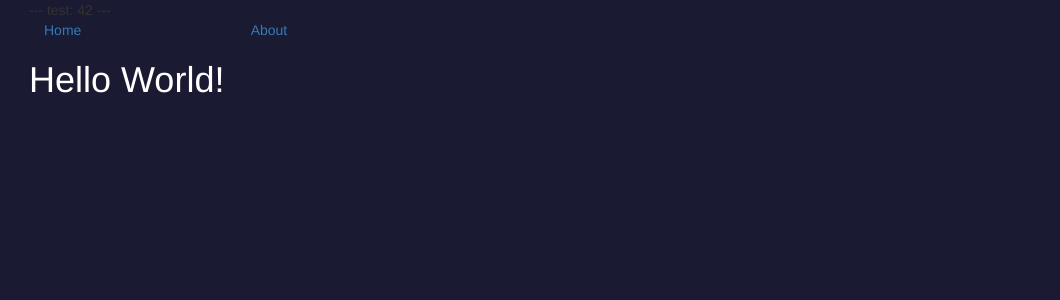
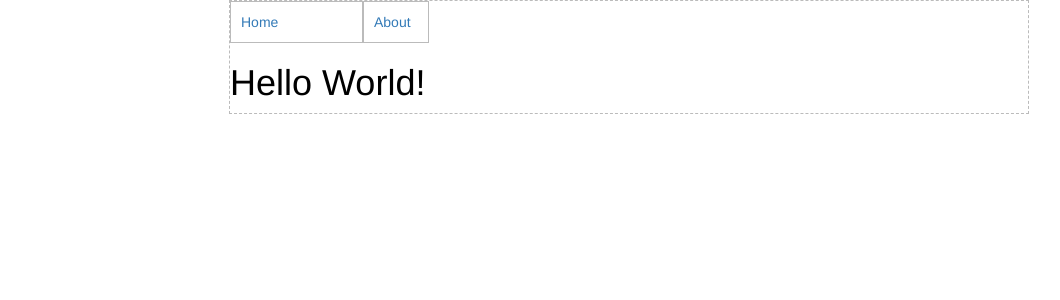
Before and after one commit to pfaion/pfaion.github.io, a Jekyll site: the page built from index.md, in a window 1280 px wide. Shown: the top 300 px of the page, without its empty margins (11-1071 px from the left). Built offline with Jekyll 4.4.1, drawn with Linux system fonts in a browser that asks for light colours; nearby versions of some CDN libraries.

Commit message:
WIP cleanup menu

```diff
--- a/_config.yml
+++ b/_config.yml
@@ -3,7 +3,6 @@ title: Yet Another Cool Blog Title
 #email: p.faion@web.de
 description: >
   This will be my awesome blog once I have it set up.
-
 
 sass:
   sass_dir: _sass
--- a/_includes/head.html
+++ b/_includes/head.html
@@ -2,15 +2,15 @@
   <title>Home</title>
 
   <!-- bootstrap CDN -->
-  <link rel="stylesheet" href="https://maxcdn.bootstrapcdn.com/bootstrap/3.3.7/css/bootstrap.min.css" integrity="sha384-BVYiiSIFeK1dGmJRAkycuHAHRg32OmUcww7on3RYdg4Va+PmSTsz/K68vbdEjh4u" crossorigin="anonymous">
+  <link rel="stylesheet" href="https://maxcdn.bootstrapcdn.com/bootstrap/3.3.7/css/bootstrap.min.css" integrity="sha384-BVYiiSIFeK1dGmJRAkycuHAHRg32OmUcww7on3RYdg4Va+PmSTsz/K68vbdEjh4u" crossorigin="anonymous" />
 
-  <meta name="viewport" content="width=device-width, initial-scale=1">
-
-  <link rel="stylesheet" href="{{ "/assets/css/main.css" | relative_url }}">
+  <meta name="viewport" content="width=device-width, initial-scale=1" />
 
   <script src="https://code.jquery.com/jquery-3.2.1.slim.min.js" charset="utf-8"></script>
 
-  </script>
+
+
+  <link rel="stylesheet" href="{{ "/assets/css/main.css" | relative_url }}" />
 
 
 </head>
--- a/_includes/header.html
+++ b/_includes/header.html
@@ -1,15 +1,11 @@
----
-test: 42
----
 <header>
+  <div class="container-fluid">
 
-  <div class="container-fluid">
-    <div class="row">
-      <a href="{{baseurl}}" class="col-md-2">Home</a>
+      <div class="row">
+        <div class="menu-tab col-md-2"><a href="/">Home</a></div>
+        <div class="menu-tab col-md-1"><a href="/pages/about.html">About</a></div>
 
-      <a href="pages/about.html" class="col-md-1">About</a>
-
-    </div>
+      </div>
   </div>
 
 </header>
--- a/_layouts/default.html
+++ b/_layouts/default.html
@@ -5,9 +5,11 @@
 
 
   <body>
-    {% include header.html %}
+    <div class="content">
+      {% include header.html %}
 
-    {{ content }}
+      {{ content }}
+    </div>
   </body>
 
 
--- a/assets/css/main.scss
+++ b/assets/css/main.scss
@@ -1,14 +1,21 @@
 ---
 ---
 
-body {
-  background-color: rgb(10%, 10%, 20%);
-  padding-left: 40px;
+
+
+
+
+h1 {
+  color: black;
 }
 
-h1 {
-  color: white;
+div.content {
+  margin: auto;
+  max-width: 800px;
+  border: 1px dashed #bbb;
 }
-h1.warn {
-  color: red;
+
+div.menu-tab {
+  padding: 10px;
+  border: 1px solid #bbb;
 }
```
